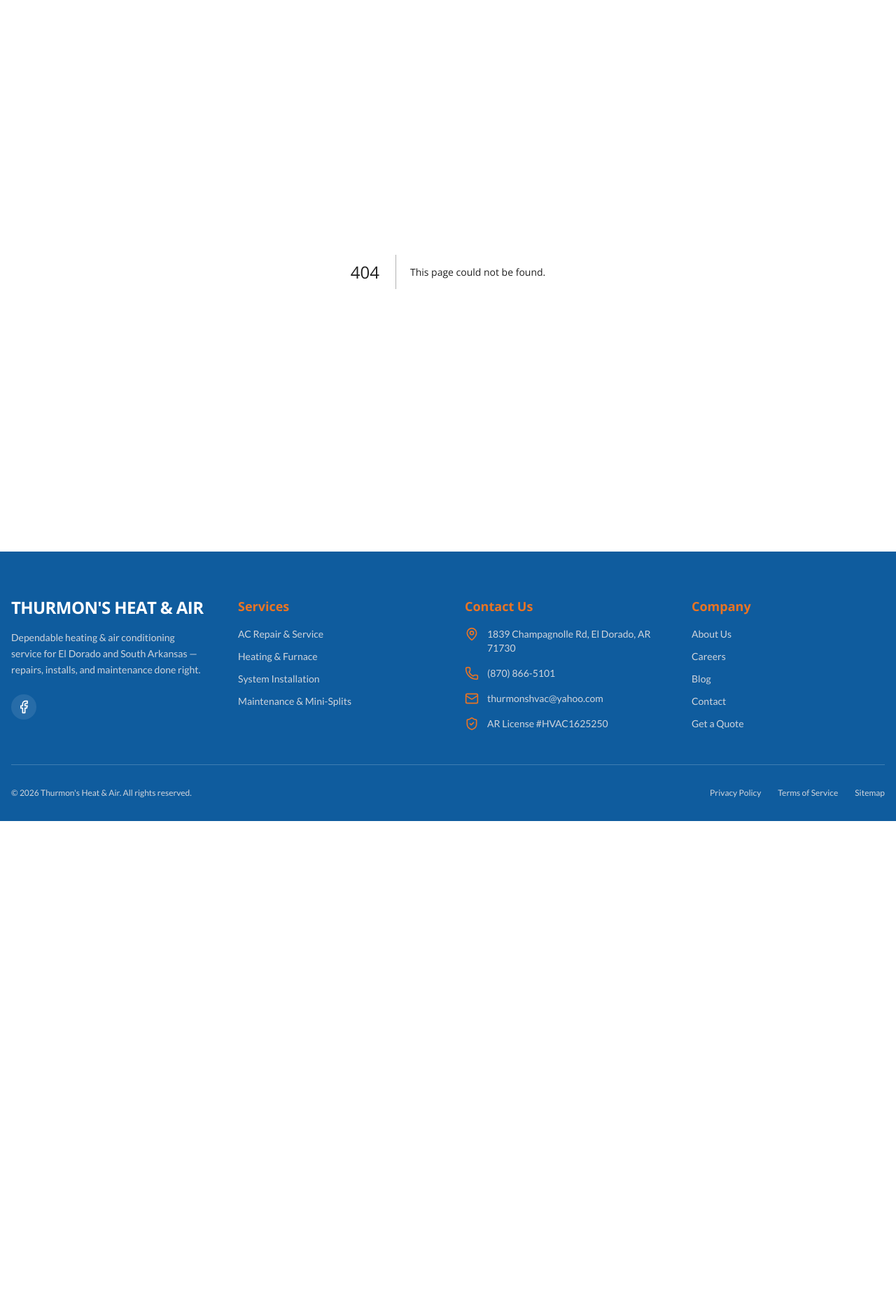
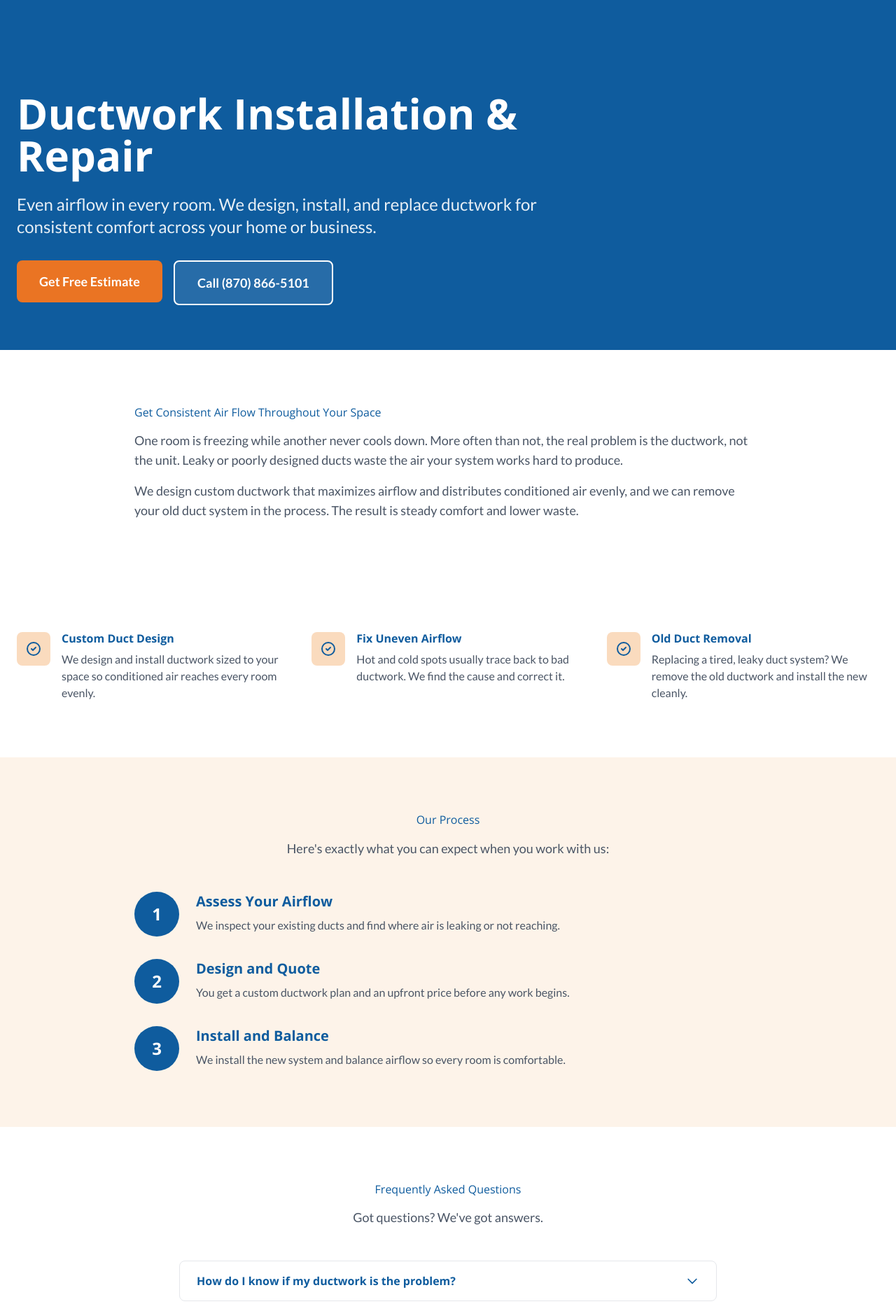
Before and after one commit to connordmcneely96/thurmons-heat-air, a Next.js app: page /services/ductwork in a window 1280 px wide. Before the commit this address had no page. Shown: the part 100-1973 px from the top of the page at 70% size. Before the commit the page ends 1273 px from the top, so only its background shows below. Built offline with nearby package versions, Linux system fonts and the light colour scheme.

Commit message:
B: add Ductwork + Ventilation service pages (real services) and wire them into Header + Footer nav

```diff
--- /dev/null
+++ b/app/services/ductwork/page.tsx
@@ -0,0 +1,76 @@
+import Link from 'next/link'
+import { Button } from '@/components/ui/Button'
+import { ServiceFeatures } from '@/components/services/ServiceFeatures'
+import { ServiceProcess } from '@/components/services/ServiceProcess'
+import { ServiceFAQ } from '@/components/services/ServiceFAQ'
+import { ServiceCTA } from '@/components/services/ServiceCTA'
+import type { Metadata } from 'next'
+import { buildPageMetadata } from '@/lib/seo'
+import { siteConfig } from '@/lib/site.config'
+
+const check = (
+  <svg className="w-6 h-6" fill="none" viewBox="0 0 24 24" stroke="currentColor"><path strokeLinecap="round" strokeLinejoin="round" strokeWidth={2} d="M9 12l2 2 4-4m6 2a9 9 0 11-18 0 9 9 0 0118 0z" /></svg>
+)
+
+const features = [
+  { icon: check, title: 'Custom Duct Design', description: 'We design and install ductwork sized to your space so conditioned air reaches every room evenly.' },
+  { icon: check, title: 'Fix Uneven Airflow', description: 'Hot and cold spots usually trace back to bad ductwork. We find the cause and correct it.' },
+  { icon: check, title: 'Old Duct Removal', description: 'Replacing a tired, leaky duct system? We remove the old ductwork and install the new cleanly.' },
+]
+
+const process = [
+  { number: '1', title: 'Assess Your Airflow', description: 'We inspect your existing ducts and find where air is leaking or not reaching.' },
+  { number: '2', title: 'Design and Quote', description: 'You get a custom ductwork plan and an upfront price before any work begins.' },
+  { number: '3', title: 'Install and Balance', description: 'We install the new system and balance airflow so every room is comfortable.' },
+]
+
+const faqs = [
+  { question: 'How do I know if my ductwork is the problem?', answer: 'Uneven temperatures room to room, weak airflow, and higher-than-expected energy bills often point to leaky or poorly designed ductwork.' },
+  { question: 'Do you remove the old duct system?', answer: 'Yes. When we replace ductwork, we remove the old system and install the new one cleanly.' },
+  { question: 'Do you handle new construction?', answer: 'Yes. Whether you are building new or upgrading an existing system, we design and install ductwork for the space.' },
+  { question: 'Will new ductwork lower my bills?', answer: 'Often, yes. Sealed, properly sized ducts stop wasting conditioned air, which improves comfort and efficiency.' },
+]
+
+export default function DuctworkPage() {
+  return (
+    <main>
+      <section className="relative bg-forest-green pt-20">
+        <div className="container relative z-10 py-16">
+          <div className="max-w-3xl">
+            <h1 className="text-white font-heading font-bold text-4xl md:text-5xl lg:text-6xl mb-6">
+              Ductwork Installation &amp; Repair
+            </h1>
+            <p className="text-white/90 text-xl md:text-2xl mb-8">
+              Even airflow in every room. We design, install, and replace ductwork for consistent comfort across your home or business.
+            </p>
+            <div className="flex flex-col sm:flex-row gap-4">
+              <Link href="/quote-request"><Button variant="primary" size="lg" className="w-full sm:w-auto">Get Free Estimate</Button></Link>
+              <a href={`tel:${siteConfig.phoneRaw}`}><Button variant="outline" size="lg" className="w-full sm:w-auto bg-white/10 border-white text-white hover:bg-white hover:text-forest-green">Call {siteConfig.phone}</Button></a>
+            </div>
+          </div>
+        </div>
+      </section>
+
+      <section className="section">
+        <div className="container">
+          <div className="max-w-4xl mx-auto">
+            <h2 className="text-h2 font-heading text-forest-green mb-4">Get Consistent Air Flow Throughout Your Space</h2>
+            <p className="text-lg text-gray-600 mb-4">One room is freezing while another never cools down. More often than not, the real problem is the ductwork, not the unit. Leaky or poorly designed ducts waste the air your system works hard to produce.</p>
+            <p className="text-lg text-gray-600">We design custom ductwork that maximizes airflow and distributes conditioned air evenly, and we can remove your old duct system in the process. The result is steady comfort and lower waste.</p>
+          </div>
+        </div>
+      </section>
+
+      <ServiceFeatures features={features} />
+      <ServiceProcess steps={process} />
+      <ServiceFAQ faqs={faqs} />
+      <ServiceCTA />
+    </main>
+  )
+}
+
+export const metadata: Metadata = buildPageMetadata({
+  title: 'Ductwork Installation & Repair in El Dorado, AR',
+  description: 'Custom ductwork design, installation, and replacement in El Dorado, Arkansas. Fix uneven airflow and hot or cold spots with even, efficient air distribution.',
+  path: '/services/ductwork/',
+})
--- /dev/null
+++ b/app/services/ventilation/page.tsx
@@ -0,0 +1,76 @@
+import Link from 'next/link'
+import { Button } from '@/components/ui/Button'
+import { ServiceFeatures } from '@/components/services/ServiceFeatures'
+import { ServiceProcess } from '@/components/services/ServiceProcess'
+import { ServiceFAQ } from '@/components/services/ServiceFAQ'
+import { ServiceCTA } from '@/components/services/ServiceCTA'
+import type { Metadata } from 'next'
+import { buildPageMetadata } from '@/lib/seo'
+import { siteConfig } from '@/lib/site.config'
+
+const check = (
+  <svg className="w-6 h-6" fill="none" viewBox="0 0 24 24" stroke="currentColor"><path strokeLinecap="round" strokeLinejoin="round" strokeWidth={2} d="M9 12l2 2 4-4m6 2a9 9 0 11-18 0 9 9 0 0118 0z" /></svg>
+)
+
+const features = [
+  { icon: check, title: 'Home & Business', description: 'Ventilation solutions for residential, commercial, and industrial spaces of every size.' },
+  { icon: check, title: 'Warehouse & Industrial Fans', description: 'Large-scale ventilation and fans for warehouses, shops, and manufacturing facilities.' },
+  { icon: check, title: 'Healthier Indoor Air', description: 'Proper ventilation removes stale air and moisture for a healthier, more comfortable space.' },
+]
+
+const process = [
+  { number: '1', title: 'Assess the Space', description: 'We evaluate your building, airflow needs, and the challenges specific to your space.' },
+  { number: '2', title: 'Design the System', description: 'We design the right ventilation solution and give you an upfront quote, with financing available.' },
+  { number: '3', title: 'Install and Verify', description: 'We install the system and confirm it is moving air the way it should before we finish.' },
+]
+
+const faqs = [
+  { question: 'Do you ventilate warehouses and shops?', answer: 'Yes. We handle large-scale ventilation including fans for big warehouses, manufacturing facilities, and shops.' },
+  { question: 'Is ventilation only for commercial buildings?', answer: 'No. We design ventilation for residential, commercial, and industrial spaces alike.' },
+  { question: 'Why does ventilation matter?', answer: 'Good ventilation removes stale air, controls moisture, and keeps indoor air healthier and more comfortable year-round.' },
+  { question: 'Do you offer financing on ventilation work?', answer: 'Yes. Financing through Wells Fargo is available. Just ask us about options when we quote your project.' },
+]
+
+export default function VentilationPage() {
+  return (
+    <main>
+      <section className="relative bg-forest-green pt-20">
+        <div className="container relative z-10 py-16">
+          <div className="max-w-3xl">
+            <h1 className="text-white font-heading font-bold text-4xl md:text-5xl lg:text-6xl mb-6">
+              Ventilation Services
+            </h1>
+            <p className="text-white/90 text-xl md:text-2xl mb-8">
+              Healthy, well-moving air for homes, offices, and warehouses, from exhaust fans to large-scale industrial ventilation.
+            </p>
+            <div className="flex flex-col sm:flex-row gap-4">
+              <Link href="/quote-request"><Button variant="primary" size="lg" className="w-full sm:w-auto">Get Free Estimate</Button></Link>
+              <a href={`tel:${siteConfig.phoneRaw}`}><Button variant="outline" size="lg" className="w-full sm:w-auto bg-white/10 border-white text-white hover:bg-white hover:text-forest-green">Call {siteConfig.phone}</Button></a>
+            </div>
+          </div>
+        </div>
+      </section>
+
+      <section className="section">
+        <div className="container">
+          <div className="max-w-4xl mx-auto">
+            <h2 className="text-h2 font-heading text-forest-green mb-4">Optimal Air Quality &amp; Ventilation Efficiency</h2>
+            <p className="text-lg text-gray-600 mb-4">Proper ventilation is essential to a healthy, comfortable building, whether it is a home, an office, or a large warehouse. Stale air and trapped moisture make spaces uncomfortable and can affect air quality.</p>
+            <p className="text-lg text-gray-600">We assess, design, and install ventilation systems built for your space, including fans for big warehouses and industrial facilities. Ask us about financing options on larger projects.</p>
+          </div>
+        </div>
+      </section>
+
+      <ServiceFeatures features={features} />
+      <ServiceProcess steps={process} />
+      <ServiceFAQ faqs={faqs} />
+      <ServiceCTA />
+    </main>
+  )
+}
+
+export const metadata: Metadata = buildPageMetadata({
+  title: 'Ventilation Services in El Dorado, AR | Residential & Commercial',
+  description: 'Ventilation services for homes, offices, and warehouses in El Dorado, Arkansas. Large-scale industrial fans, healthier indoor air, and financing available.',
+  path: '/services/ventilation/',
+})
--- a/components/layout/Footer.tsx
+++ b/components/layout/Footer.tsx
@@ -17,7 +17,7 @@
                             </span>
                         </Link>
                         <p className="text-gray-300 text-sm leading-relaxed mb-6">
-                            Dependable heating &amp; air conditioning service for El Dorado and South Arkansas — repairs, installs, and maintenance done right.
+                            Dependable heating &amp; air conditioning service for El Dorado and South Arkansas since {siteConfig.yearEstablished} — repairs, installs, ductwork, and maintenance done right.
                         </p>
                         <div className="flex space-x-4">
                             <a href={siteConfig.social.facebook} target="_blank" rel="noopener noreferrer" className="bg-white/10 p-2 rounded-full hover:bg-vibrant-gold hover:text-deep-charcoal transition-colors" aria-label="Facebook">
@@ -34,6 +34,8 @@
                             <li><Link href="/services/flower-beds" className="hover:text-white transition-colors">Heating &amp; Furnace</Link></li>
                             <li><Link href="/services/seasonal-cleanup" className="hover:text-white transition-colors">System Installation</Link></li>
                             <li><Link href="/services/pressure-washing" className="hover:text-white transition-colors">Maintenance &amp; Mini-Splits</Link></li>
+                            <li><Link href="/services/ductwork" className="hover:text-white transition-colors">Ductwork</Link></li>
+                            <li><Link href="/services/ventilation" className="hover:text-white transition-colors">Ventilation</Link></li>
                         </ul>
                     </div>
 
--- a/components/layout/Header.tsx
+++ b/components/layout/Header.tsx
@@ -15,13 +15,15 @@
     { name: 'Contact', href: '/contact' },
 ];
 
-// NOTE: hrefs reuse the existing route slugs for now to avoid 404s.
-// Routes get renamed to HVAC slugs in the services batch.
+// NOTE: first four hrefs reuse the original route slugs to avoid 404s.
+// Routes get renamed to HVAC slugs in a later cleanup pass.
 const services = [
     { name: 'AC Repair & Service', href: '/services/lawn-care' },
     { name: 'Heating & Furnace', href: '/services/flower-beds' },
     { name: 'System Installation', href: '/services/seasonal-cleanup' },
     { name: 'Maintenance & Mini-Splits', href: '/services/pressure-washing' },
+    { name: 'Ductwork', href: '/services/ductwork' },
+    { name: 'Ventilation', href: '/services/ventilation' },
 ];
 
 export default function Header() {
```
